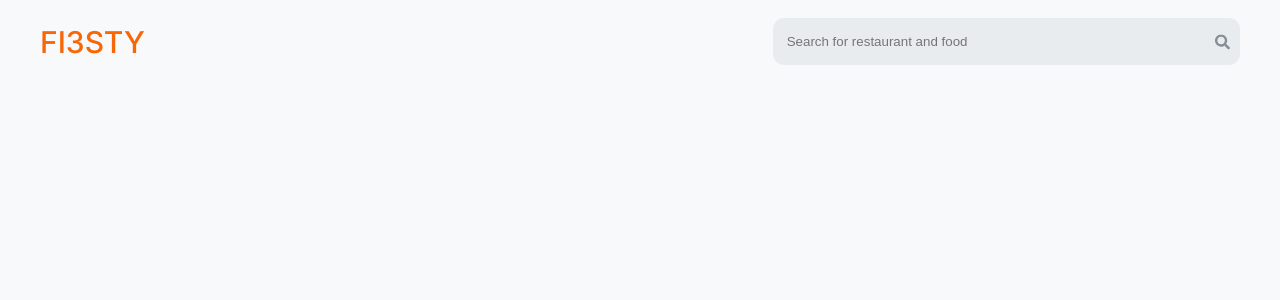
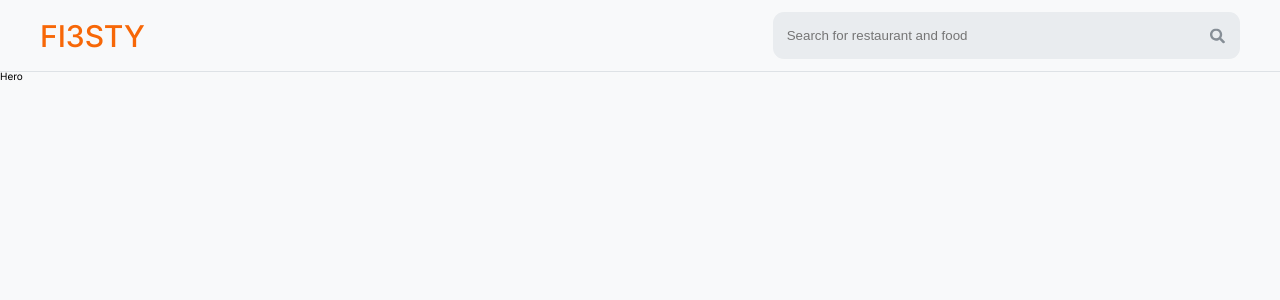
Before and after one commit to Ken-Musau/KennedyMusau-Frontend-Developer, a React (Vite) app: page / in a window 1280 px wide. Shown: the top 300 px of the page. Built offline with nearby package versions, Linux system fonts and the light colour scheme.

Commit message:
add hero section

```diff
--- a/src/App.jsx
+++ b/src/App.jsx
@@ -1,10 +1,16 @@
+import Hero from "./components/hero/Hero";
 import Navbar from "./components/navbar/Navbar";
 
 function App() {
   return (
-    <header>
-      <Navbar />
-    </header>
+    <div>
+      <header>
+        <Navbar />
+      </header>
+      <section>
+        <Hero />
+      </section>
+    </div>
   );
 }
 
--- /dev/null
+++ b/src/components/hero/Hero.jsx
@@ -0,0 +1,6 @@
+import "./hero.css";
+function Hero() {
+  return <div className="hero">Hero</div>;
+}
+
+export default Hero;
--- /dev/null
+++ b/src/components/hero/hero.css
@@ -0,0 +1,5 @@
+.hero {
+  height: calc(100vh - 7em);
+  /* background-color: green; */
+  margin-top: 7em;
+}
--- a/src/components/navbar/Navbar.jsx
+++ b/src/components/navbar/Navbar.jsx
@@ -1,9 +1,28 @@
+import { useState, useEffect } from "react";
 import "./navbar.css";
 
 import { FaSearch } from "react-icons/fa";
 function Navbar() {
+  const [isScrolled, setIsScrolled] = useState(false);
+
+  useEffect(() => {
+    const handleScroll = () => {
+      if (window.scrollY > 0) {
+        setIsScrolled(true);
+      } else {
+        setIsScrolled(false);
+      }
+    };
+
+    window.addEventListener("scroll", handleScroll);
+
+    return () => {
+      window.removeEventListener("scroll", handleScroll);
+    };
+  }, []);
+
   return (
-    <nav>
+    <nav className={`navbar ${isScrolled ? "scrolled" : ""}`}>
       <div className="container">
         <div className="logo">FI3STY</div>
         <div className="search-bar">
--- a/src/components/navbar/navbar.css
+++ b/src/components/navbar/navbar.css
@@ -1,13 +1,24 @@
 @import url("https://fonts.googleapis.com/css2?family=Inter:wght@100..900&display=swap");
+
+.navbar {
+  overflow: hidden;
+  background-color: #f8f9fa;
+  position: fixed;
+  top: 0;
+  width: 100%;
+  z-index: 1;
+  transition: all 0.3 ease;
+  border-bottom: 0.1em solid #dee2e6;
+  /* padding-bottom: 2em; */
+}
 
 .container {
   display: flex;
   align-items: center;
   justify-content: space-between;
-  max-width: 1200px;
+  max-width: 120em;
   margin: 0 auto;
-  padding-top: 1.8rem;
-  /* padding: 0 3rem; */
+  padding: 1.2rem 0;
 }
 
 .logo {
@@ -34,14 +45,19 @@
 
 .search-bar input[type="search"]:focus {
   background-color: #f1f3f5;
-  box-shadow: 0 0 10px rgba(0, 0, 0, 0.2);
+  box-shadow: 0 0 1em rgba(0, 0, 0, 0.1);
 }
 
 .search-icon {
   position: absolute;
-  right: 10px;
+  right: 1em;
   top: 50%;
   transform: translateY(-50%);
   font-size: 1.5em;
   color: #868e96;
 }
+
+.navbar.scrolled {
+  box-shadow: 0 0.2em 0.4em rgba(0, 0, 0, 0.1);
+  padding: 0.3em;
+}
```
Also changed, not shown: public/foodhero.jpg (added).
